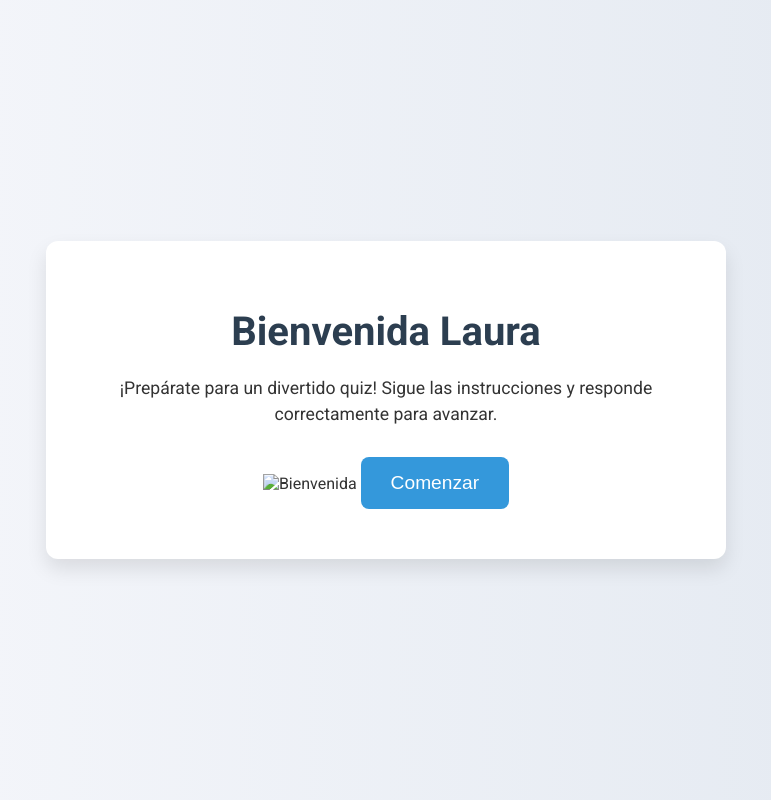
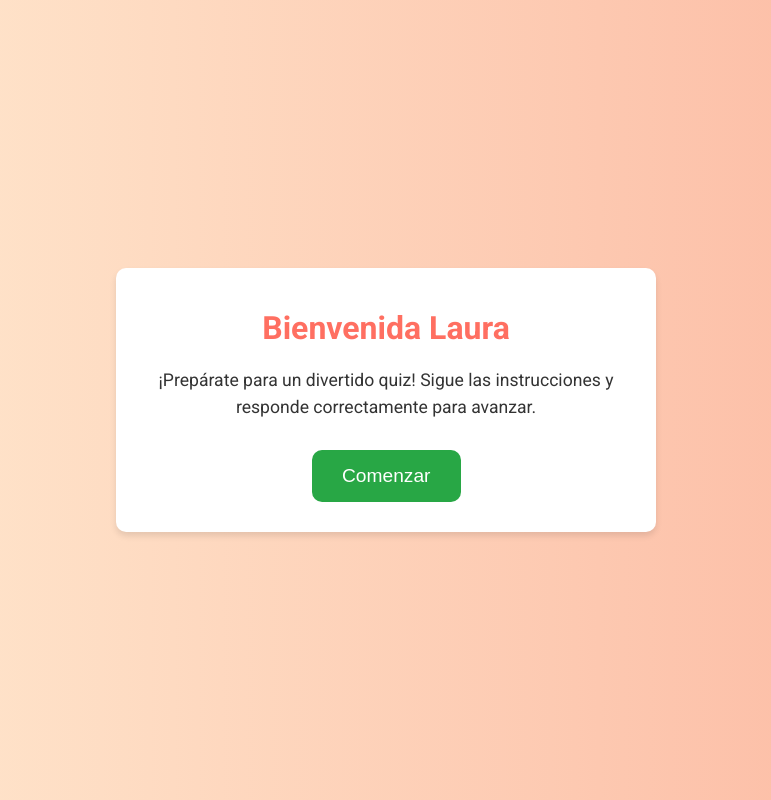
Before and after one commit to d4n1hh/laura, a plain HTML site: page index.html in a window 1280 px wide. Shown: the whole page, without its empty margins (254-1025 px from the left). Drawn offline with Linux system fonts and the light colour scheme.

Commit message:
recuperación de 1.1

```diff
--- a/index.html
+++ b/index.html
@@ -8,7 +8,7 @@
     <style>
         body {
             font-family: 'Roboto', sans-serif;
-            background: linear-gradient(to right, #f7f8fc 0%, #e2e8f0 100%);
+            background: linear-gradient(to right, #ffecd2 0%, #fcb69f 100%);
             color: #333;
             display: flex;
             justify-content: center;
@@ -19,11 +19,11 @@
         }
         .container {
             width: 100%;
-            max-width: 600px;
-            background: #ffffff;
-            border-radius: 12px;
-            box-shadow: 0 10px 20px rgba(0, 0, 0, 0.1);
-            padding: 40px;
+            max-width: 500px;
+            background: #fff;
+            border-radius: 10px;
+            box-shadow: 0 4px 6px rgba(0, 0, 0, 0.1);
+            padding: 20px;
             text-align: center;
             animation: fadeIn 2s ease-in-out;
         }
@@ -32,14 +32,14 @@
             to { opacity: 1; }
         }
         h1, h2 {
-            color: #2c3e50;
+            color: #ff6f61;
             margin-bottom: 20px;
         }
         h1 {
-            font-size: 2.5rem;
+            font-size: 2rem;
         }
         h2 {
-            font-size: 1.75rem;
+            font-size: 1.5rem;
         }
         p {
             font-size: 1.1rem;
@@ -53,43 +53,25 @@
             display: block;
         }
         .btn {
-            background-color: #3498db;
+            background-color: #28a745;
             color: white;
             border: none;
             padding: 15px 30px;
-            margin: 10px 0;
-            border-radius: 8px;
+            margin: 10px;
+            border-radius: 10px;
             cursor: pointer;
             transition: background-color 0.3s ease, transform 0.3s ease;
+            animation: pulse 1s infinite;
             font-size: 1.2rem;
         }
         .btn:hover {
-            background-color: #2980b9;
+            background-color: #218838;
             transform: translateY(-2px);
         }
-        .btn:active {
-            background-color: #1c5d99;
-            transform: translateY(0);
-        }
-        .welcome-screen img {
-            max-width: 80%;
-            height: auto;
-            margin-bottom: 20px;
-        }
-        @media (max-width: 768px) {
-            .container {
-                padding: 20px;
-            }
-            h1 {
-                font-size: 2rem;
-            }
-            h2 {
-                font-size: 1.5rem;
-            }
-            .btn {
-                padding: 12px 24px;
-                font-size: 1rem;
-            }
+        @keyframes pulse {
+            0% { transform: scale(1); }
+            50% { transform: scale(1.05); }
+            100% { transform: scale(1); }
         }
     </style>
 </head>
@@ -102,7 +84,6 @@
         <div class="welcome-screen">
             <h1>Bienvenida Laura</h1>
             <p>¡Prepárate para un divertido quiz! Sigue las instrucciones y responde correctamente para avanzar.</p>
-            <img src="welcome-image.jpg" alt="Bienvenida">
             <button class="btn" onclick="startQuiz()">Comenzar</button>
         </div>
 
@@ -242,7 +223,7 @@
             if (answer === correctAnswers[questionIndex]) {
                 showQuestion(currentQuestion + 1);
             } else {
-                alert('Respuesta incorrecta. Inténtalo de nuevo.');
+                alert('Fallaste!!.');
             }
         }
 
```
